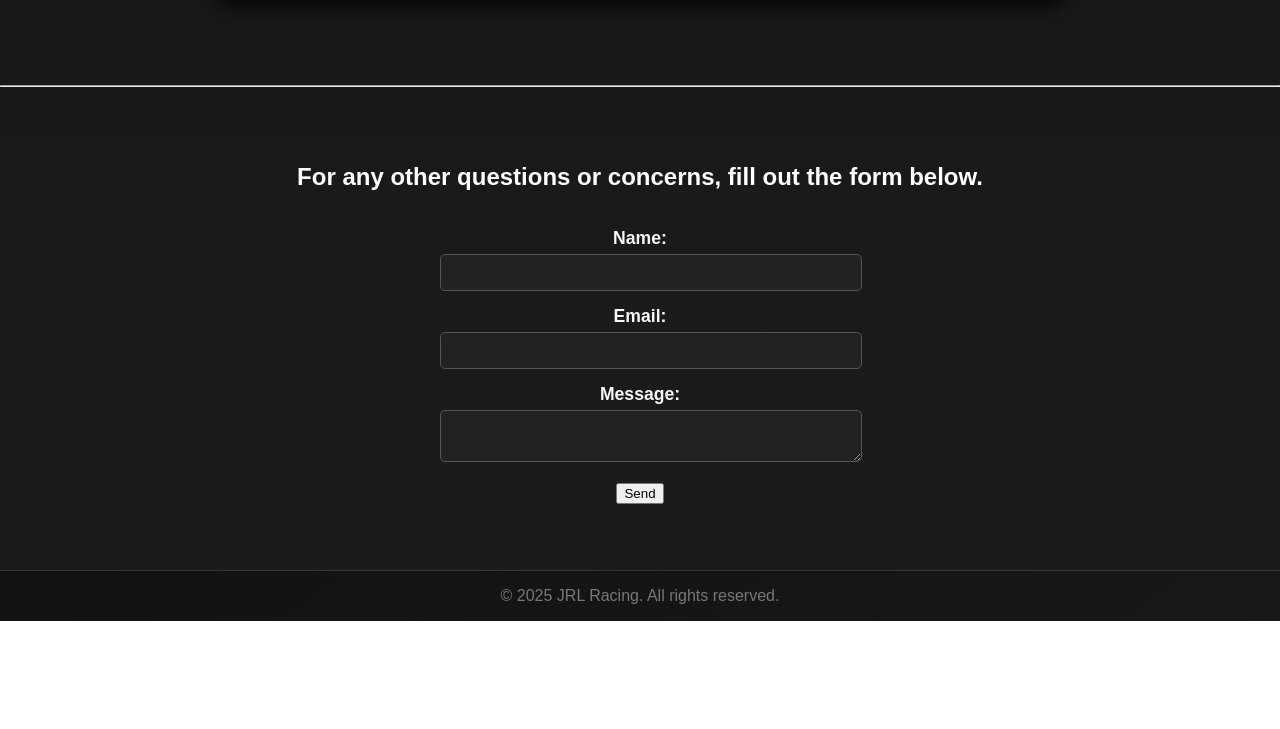
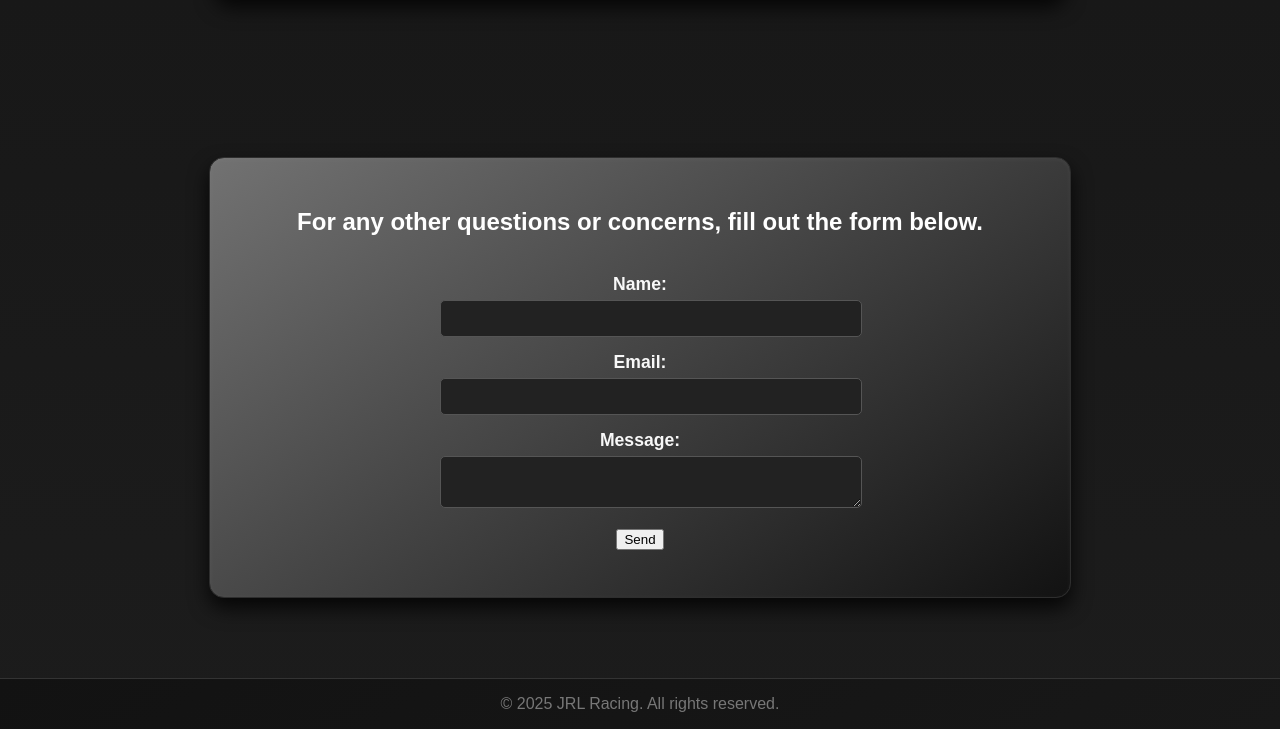
Before and after one commit to DamarisMB/JRL_Racing, a plain HTML site: page index.html in a window 1280 px wide. Shown: the part 1110-1839 px from the top of the page. Before the commit the page ends 1731 px from the top, so only its background shows below. Drawn offline with Linux system fonts and the light colour scheme.

Commit message:
updated stylesheet. Contact id was added to the stylesheet. Styling was added to home page contact section.

```diff
--- a/index.html
+++ b/index.html
@@ -42,7 +42,6 @@
   </section>
 
 
-  <hr>
   <section id="contact">
     <h2>For any other questions or concerns, fill out the form below.</h2>
     <form id="contactForm">
--- a/styles.css
+++ b/styles.css
@@ -22,6 +22,7 @@ body::before {
     pointer-events: none;
   }
 
+/* Nav Bar */
 header {
     background-color: #181818;
     padding: 1rem 0;
@@ -137,6 +138,16 @@ section {
     box-shadow: 0 12px 25px rgba(240, 78, 48, 0.6);
   }
 
+  #contact {
+    margin: 5rem auto;
+    max-width: 800px;
+    background: linear-gradient(145deg, #727272, #121212);
+    padding: 1.9rem;
+    border: 1px solid #2e2e2e;
+    border-radius: 15px;
+    box-shadow: 0 10px 20px rgba(0, 0, 0, 0.8), inset 0 1px 5px rgba(255, 255, 255, 0.05);
+  }
+
   /*Jacket Measurement Page*/
   #measurement-form {
     background: linear-gradient(145deg, #181818, #121212);
```
